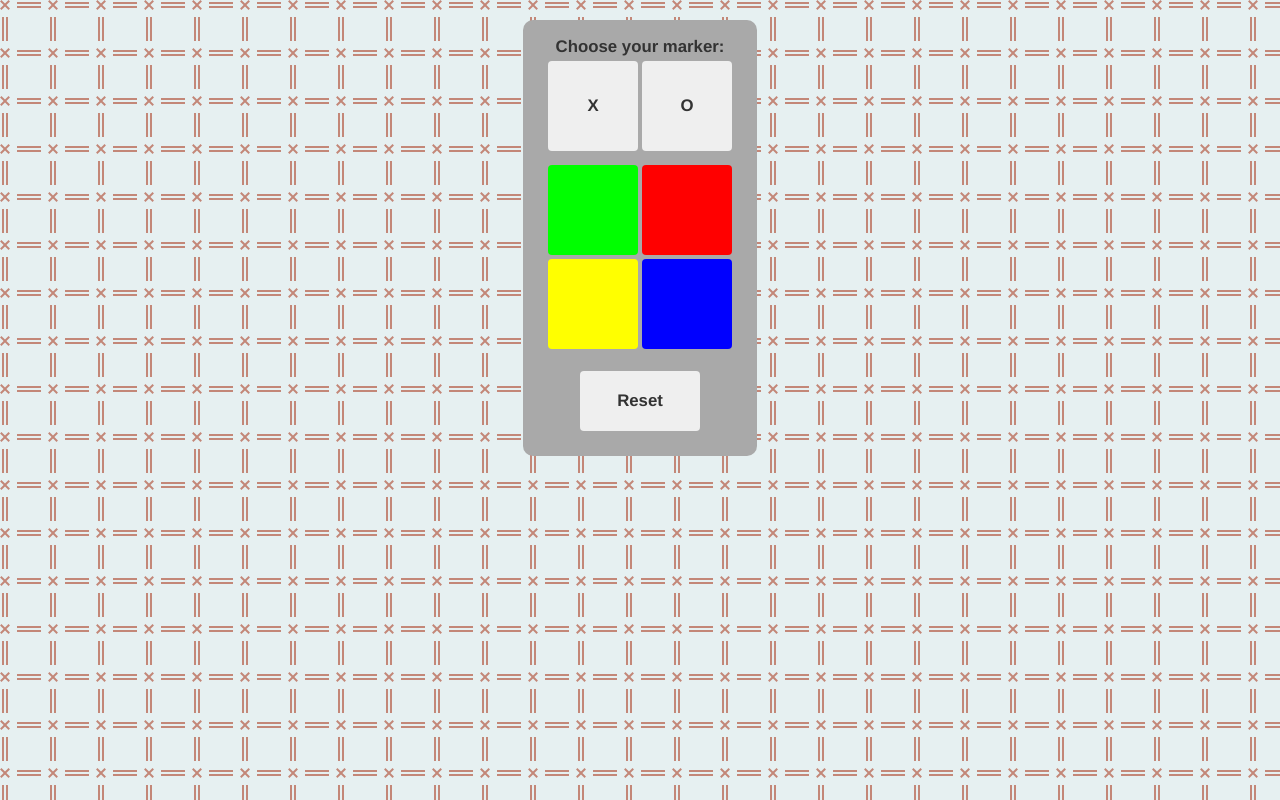
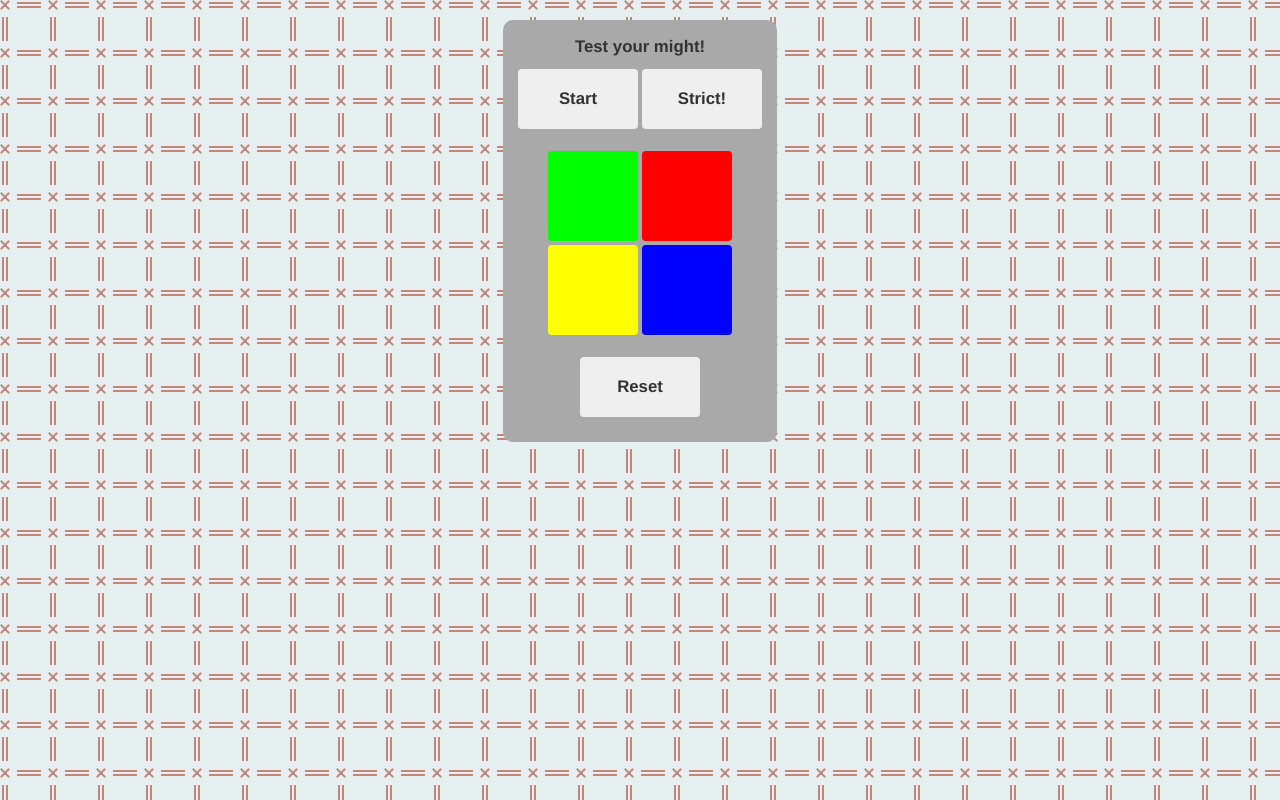
Before and after one commit to magoun/FCC-Simon-Game, a plain HTML site: page index.html in a window 1280 px wide. Drawn offline with nearby package versions, Linux system fonts and the light colour scheme.

Commit message:
forgot to save changes

```diff
--- a/index.html
+++ b/index.html
@@ -23,13 +23,13 @@
  <div class="container">
   <div id="game-land">
   	<div id="prompt">
- 		<p>Choose your marker:</p>
+ 		<p>Test your might!</p>
  		<div>
-		    <button class="btn" id="x">
-		    	<p>X</p>
+		    <button class="btn btn-big" id="Start">
+		    	<p>Start</p>
 						</button>
-		    <button class="btn" id="o">
-		    	<p>O</p>
+		    <button class="btn btn-big" id="o">
+		    	<p>Strict!</p>
 						</button>
 		</div>
  	</div>
```
